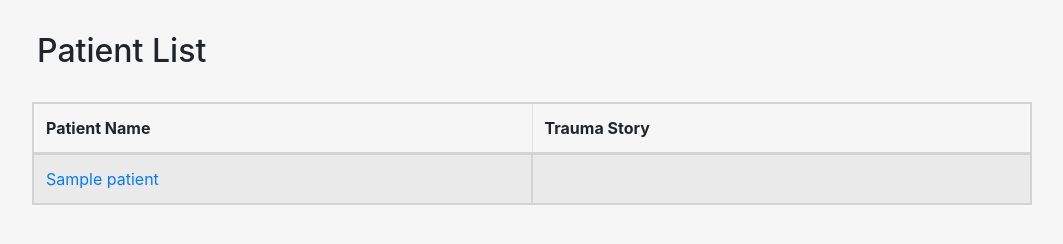
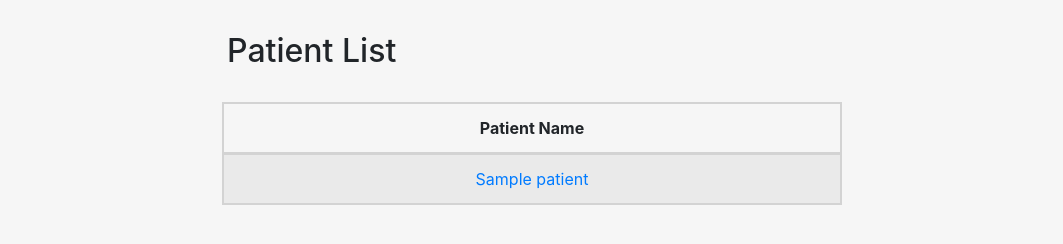
Before and after one commit to sbetti02/HTQR, a Django app: template src/HPRT/templates/home.html in a window 1280 px wide. Shown: the part 129-373 px from the top of the page, without its empty margins (108-1171 px from the left). Run offline with Django 3.2, Linux system fonts and the light colour scheme; the template is opened without the code that fills it: most values are stand-ins (such as "Sample title", 1, 10 or a date in 2020); some libraries are stand-ins or nearby versions.

Commit message:
Removed all references to a patient story (#73)

```diff
--- a/src/HPRT/PatientPortal/forms.py
+++ b/src/HPRT/PatientPortal/forms.py
@@ -25,7 +25,7 @@ class CreateNewPatientForm(forms.ModelForm):
 
     class Meta:
         model = Patient
-        exclude = ['ask_story']
+        fields = '__all__'
 
     def __init__(self, *args, **kwargs):
         super(CreateNewPatientForm, self).__init__(*args, **kwargs)
--- a/src/HPRT/PatientPortal/models.py
+++ b/src/HPRT/PatientPortal/models.py
@@ -36,11 +36,6 @@ class Patient(models.Model):
         today = date.today()
         return today.year - self.DOB.year - ((today.month, today.day) < (self.DOB.month, self.DOB.day))
 
-class Story(models.Model):
-    patient = models.ForeignKey(Patient, on_delete=models.CASCADE)
-    comments = models.TextField(default='')
-    date = models.DateField()
-
 class DocPat(models.Model):
     class Meta:
         unique_together = (('doctor', 'patient'),) # TODO: Just make doctor, patient the PK of DocPat
--- a/src/HPRT/templates/home.html
+++ b/src/HPRT/templates/home.html
@@ -10,6 +10,7 @@
 			<br>
 		</div>
 	</div>
+	<div class="container" style="width: 65%">
 		<div class="row" style="margin-left: 5px;">
 			<h2 style="margin-right: 5px;"> Patient List </h2>
 			{% if user.user_type == 'A' or user.is_superuser %}
@@ -18,28 +19,22 @@
 
 		</div>
 		<br>
-	<table class="table table-bordered table-striped" style="border:2px solid lightgray; ">
+		<table class="table table-bordered table-striped" style="border:2px solid lightgray;" align="center">
 			<thead>
 				<tr>
-				<th style="width: 50%" style="border-right: 2px solid lightgray">Patient Name</th>
-				<th style="width: 50%">Trauma Story</th>
+					<th style="width: 100%; border-right: 2px solid lightgray; text-align: center">Patient Name</th>
 				</tr>
 			</thead>
 			<tbody style="border-top: 3px solid lightgray">
-			{% for patient, story_existance in zipped_row_information %}
+				{% for patient in patients %}
 				<tr>
-				<td style="border-right: 2px solid lightgray"><a href = "{% url 'patient_detail' patient.pk %}">{{ patient.name }}</a></td>
-				<td style="text-align: center">
-					{% if story_existance %}
-						<img src="/static/img/star.png" alt="Ask Story" height = "20">
-					{% endif %}
-				</td>
-
+					<td style="border-right: 2px solid lightgray; text-align: center"><a href = "{% url 'patient_detail' patient.pk %}">{{ patient.name }}</a></td>
 				</tr>
 				{% endfor %}
 
 			</tbody>
 		</table>
+	</div>
 
 
 {% endblock content %}
--- a/src/HPRT/templates/patient_detail.html
+++ b/src/HPRT/templates/patient_detail.html
@@ -11,9 +11,6 @@
             <br>
             </div>
         {% endif %}
-    {% for story in stories %}
-        <li>{{ story.comments }}</li>
-    {% endfor %}
 
     <table class="table table-bordered table-striped">
         <thead>
```
Also changed, not shown: src/HPRT/PatientPortal/views.py (+5 -14 lines), src/HPRT/PatientPortal/migrations/0007_delete_story.py (added). Lines whose indentation alone changed are shown as unchanged.
